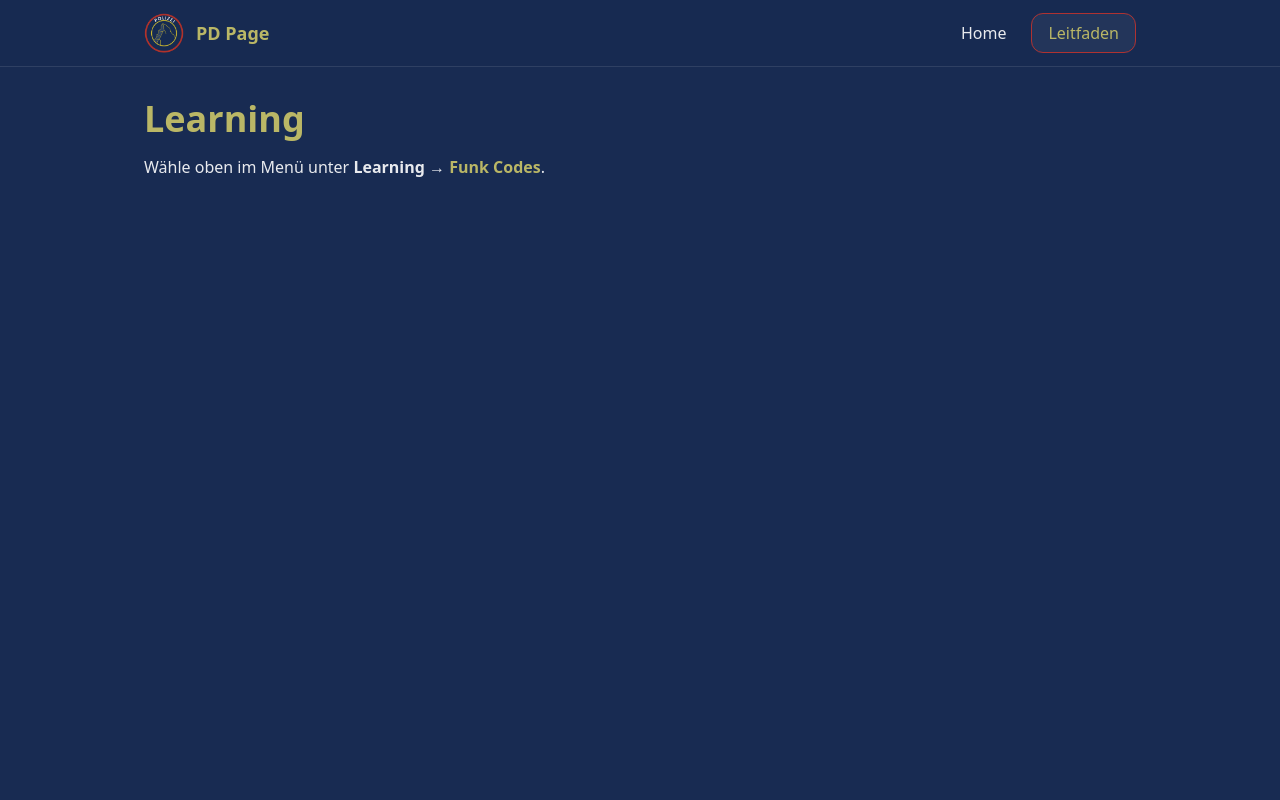
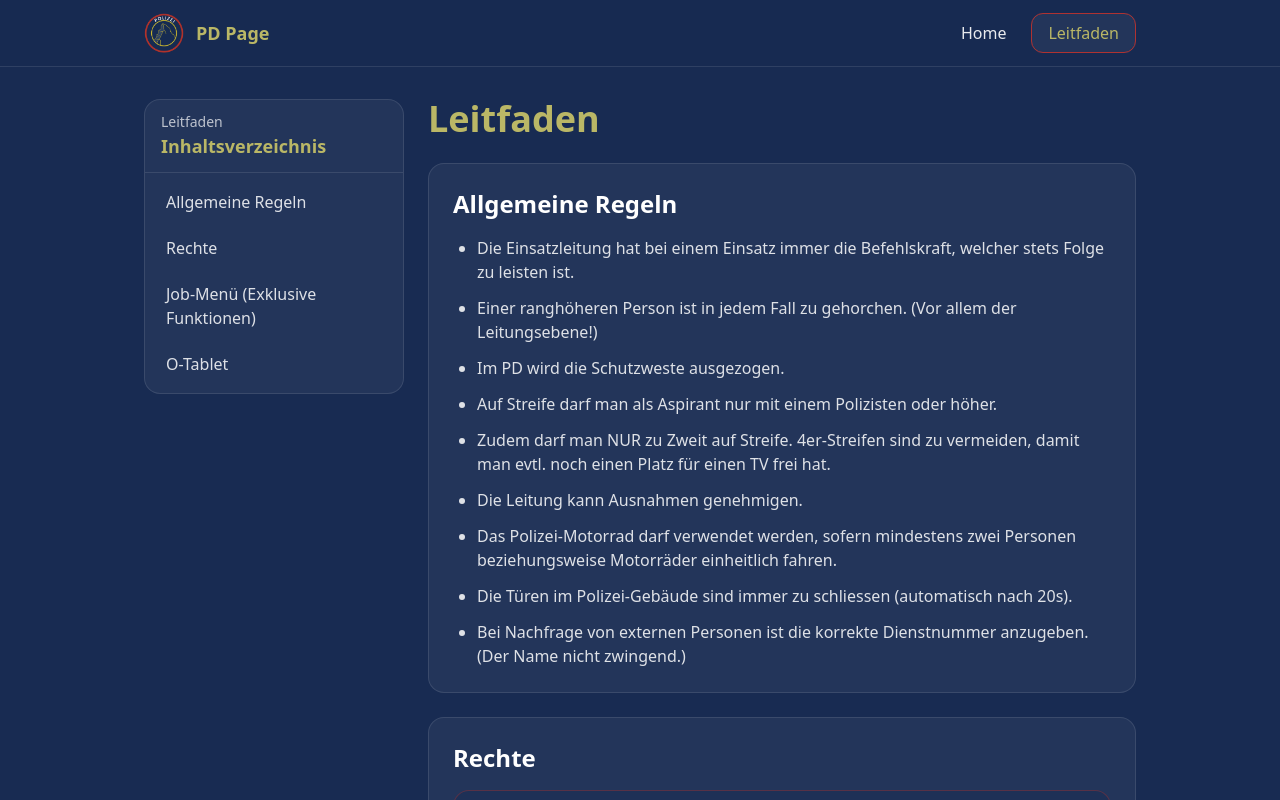
Before and after one commit to Nivre0/pd, a React (Vite) app in the folder pd-page/: page /learning in a window 1280 px wide. Shown: the top 800 px of the page. Built offline with nearby package versions, Linux system fonts and the light colour scheme.

Commit message:
added leitfaden data

```diff
--- a/pd-page/src/App.jsx
+++ b/pd-page/src/App.jsx
@@ -1,17 +1,19 @@
 import { BrowserRouter, Routes, Route, Navigate } from "react-router-dom";
 import NavBar from "./components/NavBar";
 import Home from "./pages/Home";
-import Learning from "./pages/Learning";
+import Learning from "./pages/Leitfaden";
 import FunkCodes from "./pages/FunkCodes";
 import FunkCodesLearn from "./pages/FunkCodesLearn";
 import Kleiderordnung from "./pages/Kleiderordnung";
 import Dienstgrade from "./pages/Dienstgrade";
 import PolizeiReglement from "./pages/PolizeiReglement";
+import ScrollToTop from "./components/ScrollToTop";
 
 export default function App() {
   return (
     <div className="min-h-screen bg-primary text-white">
       <BrowserRouter>
+        <ScrollToTop/>
         <NavBar />
         <main className="mx-auto max-w-5xl px-4 py-8">
           <Routes>
--- /dev/null
+++ b/pd-page/src/components/ScrollToTop.jsx
@@ -0,0 +1,12 @@
+import { useEffect } from "react";
+import { useLocation } from "react-router-dom";
+
+export default function ScrollToTop() {
+  const { pathname } = useLocation();
+
+  useEffect(() => {
+    window.scrollTo({ top: 0, left: 0, behavior: "auto" });
+  }, [pathname]);
+
+  return null;
+}
--- /dev/null
+++ b/pd-page/src/data/leitfaden_allgemeineRegeln.json
@@ -0,0 +1,15 @@
+{
+  "id": "allgemeine-regeln",
+  "titel": "Allgemeine Regeln",
+  "punkte": [
+    "Die Einsatzleitung hat bei einem Einsatz immer die Befehlskraft, welcher stets Folge zu leisten ist.",
+    "Einer ranghöheren Person ist in jedem Fall zu gehorchen. (Vor allem der Leitungsebene!)",
+    "Im PD wird die Schutzweste ausgezogen.",
+    "Auf Streife darf man als Aspirant nur mit einem Polizisten oder höher.",
+    "Zudem darf man NUR zu Zweit auf Streife. 4er-Streifen sind zu vermeiden, damit man evtl. noch einen Platz für einen TV frei hat.",
+    "Die Leitung kann Ausnahmen genehmigen.",
+    "Das Polizei-Motorrad darf verwendet werden, sofern mindestens zwei Personen beziehungsweise Motorräder einheitlich fahren.",
+    "Die Türen im Polizei-Gebäude sind immer zu schliessen (automatisch nach 20s).",
+    "Bei Nachfrage von externen Personen ist die korrekte Dienstnummer anzugeben. (Der Name nicht zwingend.)"
+  ]
+}
--- /dev/null
+++ b/pd-page/src/data/leitfaden_jobMenue.json
@@ -0,0 +1,26 @@
+{
+  "id": "job-menue",
+  "titel": "Job-Menü (Exklusive Funktionen)",
+  "punkte": [
+    {
+      "titel": "Rechnung usstelle",
+      "details": [
+        "Person auswählen, Busse in CHF angeben, Grund nennen",
+        "Wichtig: \"Firma bechunnds Geld\" (sonst Korruption)",
+        "\"Jobname in Rechnung anzeigen\" egal"
+      ]
+    },
+    {
+      "titel": "Fahrzüg ufbreche",
+      "details": [
+        "Aufbrechen eines geschlossenen Fahrzeugs (dauert ca. 10s, nachher einmal einsteigen)"
+      ]
+    },
+    {
+      "titel": "Lizenze überprüfe",
+      "details": [
+        "Überprüfung der Lizenzen einer Person (Erstellen nicht erlaubt!)"
+      ]
+    }
+  ]
+}
--- /dev/null
+++ b/pd-page/src/data/leitfaden_oTablet.json
@@ -0,0 +1,8 @@
+{
+  "id": "o-tablet",
+  "titel": "O-Tablet",
+  "punkte": [
+    "Grundlegendes System für die Leitstelle, Akten, Ermittlungen und Fahndungen.",
+    "Register aller angemeldeten Fahrzeuge und aller eingebürgerten Personen."
+  ]
+}
--- /dev/null
+++ b/pd-page/src/data/leitfaden_rechte.json
@@ -0,0 +1,5 @@
+{
+  "id": "rechte",
+  "titel": "Rechte",
+  "text": "Sie haben das Recht zu schweigen. Alles was Sie sagen, kann und wird vor Gericht gegen Sie verwendet werden. Sie haben das Recht auf einen Anwalt, wenn Sie sich keinen Anwalt leisten können oder sich keiner im Staat befindet, müssen Sie sich selber vertreten und die Polizei übernimmt die Judikative. Haben Sie Ihre Rechte verstanden?"
+}
--- a/pd-page/src/pages/Learning.jsx
+++ /dev/null
@@ -1,11 +0,0 @@
-export default function Learning() {
-  return (
-    <div className="space-y-4">
-      <h1 className="text-4xl font-bold text-accentText">Learning</h1>
-      <p className="text-white/90">
-        Wähle oben im Menü unter <span className="font-semibold">Learning</span> →{" "}
-        <span className="text-accentText font-semibold">Funk Codes</span>.
-      </p>
-    </div>
-  );
-}
--- /dev/null
+++ b/pd-page/src/pages/Leitfaden.jsx
@@ -0,0 +1,119 @@
+import allgemeineRegeln from "../data/leitfaden_allgemeineRegeln.json";
+import rechte from "../data/leitfaden_rechte.json";
+import jobMenue from "../data/leitfaden_jobMenue.json";
+import oTablet from "../data/leitfaden_oTablet.json";
+
+export default function Learning() {
+  const chapters = [allgemeineRegeln, rechte, jobMenue, oTablet];
+
+  const scrollTo = (id) => {
+    const el = document.getElementById(id);
+    if (!el) return;
+    el.scrollIntoView({ behavior: "smooth", block: "start" });
+  };
+
+  return (
+    <div className="grid gap-6 lg:grid-cols-[260px_1fr]">
+      {/* Inhaltsverzeichnis */}
+      <aside className="lg:sticky lg:top-24 h-fit">
+        <div className="rounded-2xl border border-white/10 bg-white/5 overflow-hidden">
+          <div className="border-b border-white/10 px-4 py-3">
+            <div className="text-sm text-white/70">Leitfaden</div>
+            <div className="text-lg font-bold text-accentText">
+              Inhaltsverzeichnis
+            </div>
+          </div>
+
+          <nav className="p-2 space-y-1">
+            {chapters.map((c) => (
+              <button
+                key={c.id}
+                onClick={() => scrollTo(c.id)}
+                className="w-full text-left rounded-xl px-3 py-2 text-white/85 hover:bg-white/5 hover:text-white transition border border-transparent hover:border-accent"
+                type="button"
+              >
+                {c.titel}
+              </button>
+            ))}
+          </nav>
+        </div>
+      </aside>
+
+      {/* Content */}
+      <section className="space-y-6">
+        <h1 className="text-4xl font-bold text-accentText">Leitfaden</h1>
+
+        {/* Allgemeine Regeln */}
+        <article
+          id={allgemeineRegeln.id}
+          className="scroll-mt-28 rounded-2xl border border-white/10 bg-white/5 p-6"
+        >
+          <h2 className="text-2xl font-bold text-white">
+            {allgemeineRegeln.titel}
+          </h2>
+
+          <ul className="mt-4 list-disc space-y-3 pl-6 text-white/85">
+            {allgemeineRegeln.punkte.map((p, idx) => (
+              <li key={idx}>{p}</li>
+            ))}
+          </ul>
+        </article>
+
+        {/* Rechte */}
+        <article
+          id={rechte.id}
+          className="scroll-mt-28 rounded-2xl border border-white/10 bg-white/5 p-6"
+        >
+          <h2 className="text-2xl font-bold text-white">{rechte.titel}</h2>
+
+          <div className="mt-4 rounded-2xl border border-accent/40 bg-primary/40 p-5">
+            <p className="text-white/90 leading-relaxed">{rechte.text}</p>
+          </div>
+        </article>
+
+        {/* Job-Menü */}
+        <article
+          id={jobMenue.id}
+          className="scroll-mt-28 rounded-2xl border border-white/10 bg-white/5 p-6"
+        >
+          <h2 className="text-2xl font-bold text-white">
+            {jobMenue.titel}
+          </h2>
+
+          <div className="mt-4 space-y-4">
+            {jobMenue.punkte.map((punkt, idx) => (
+              <div
+                key={idx}
+                className="rounded-2xl border border-white/10 bg-primary/40 p-5"
+              >
+                <div className="text-lg font-semibold text-accentText">
+                  {punkt.titel}
+                </div>
+
+                <ul className="mt-3 list-disc space-y-2 pl-6 text-white/85">
+                  {punkt.details.map((d, i) => (
+                    <li key={i}>{d}</li>
+                  ))}
+                </ul>
+              </div>
+            ))}
+          </div>
+        </article>
+
+        {/* O-Tablet */}
+        <article
+          id={oTablet.id}
+          className="scroll-mt-28 rounded-2xl border border-white/10 bg-white/5 p-6"
+        >
+          <h2 className="text-2xl font-bold text-white">{oTablet.titel}</h2>
+
+          <ul className="mt-4 list-disc space-y-3 pl-6 text-white/85">
+            {oTablet.punkte.map((p, idx) => (
+              <li key={idx}>{p}</li>
+            ))}
+          </ul>
+        </article>
+      </section>
+    </div>
+  );
+}
```
